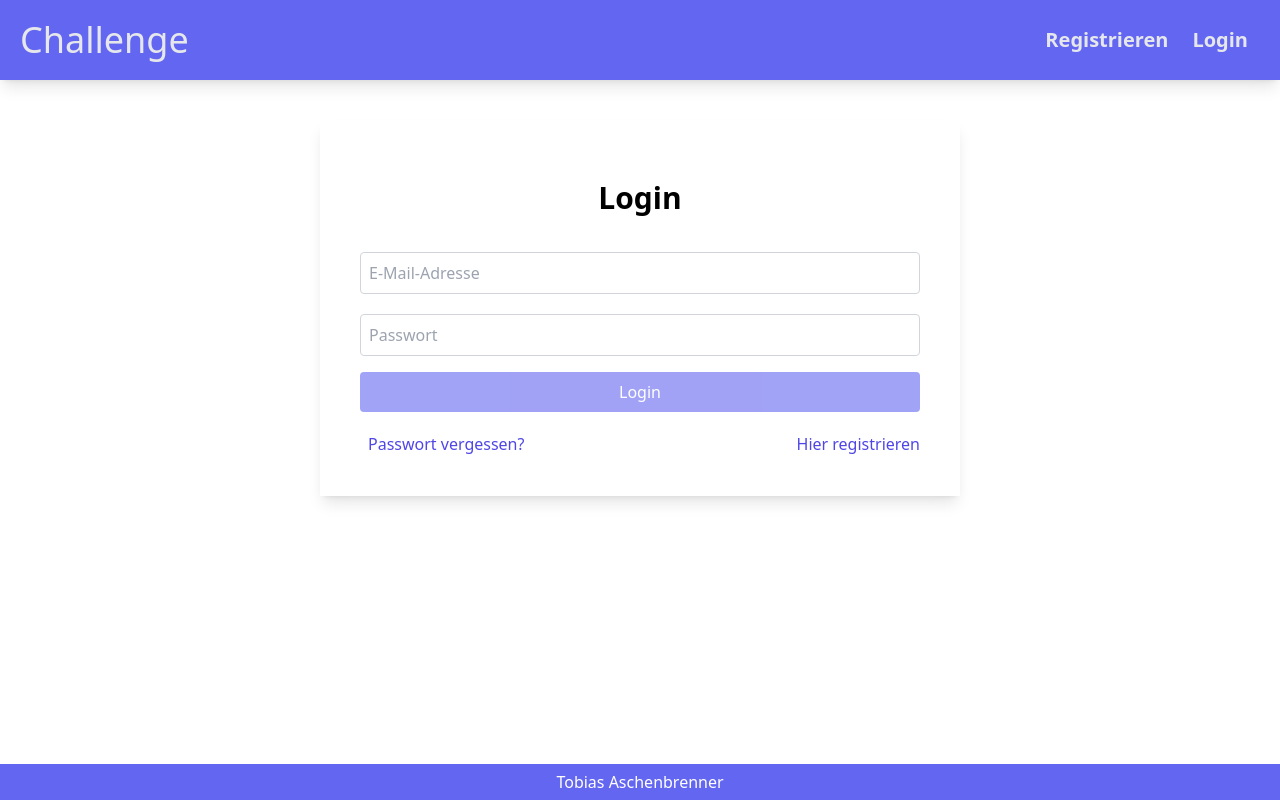
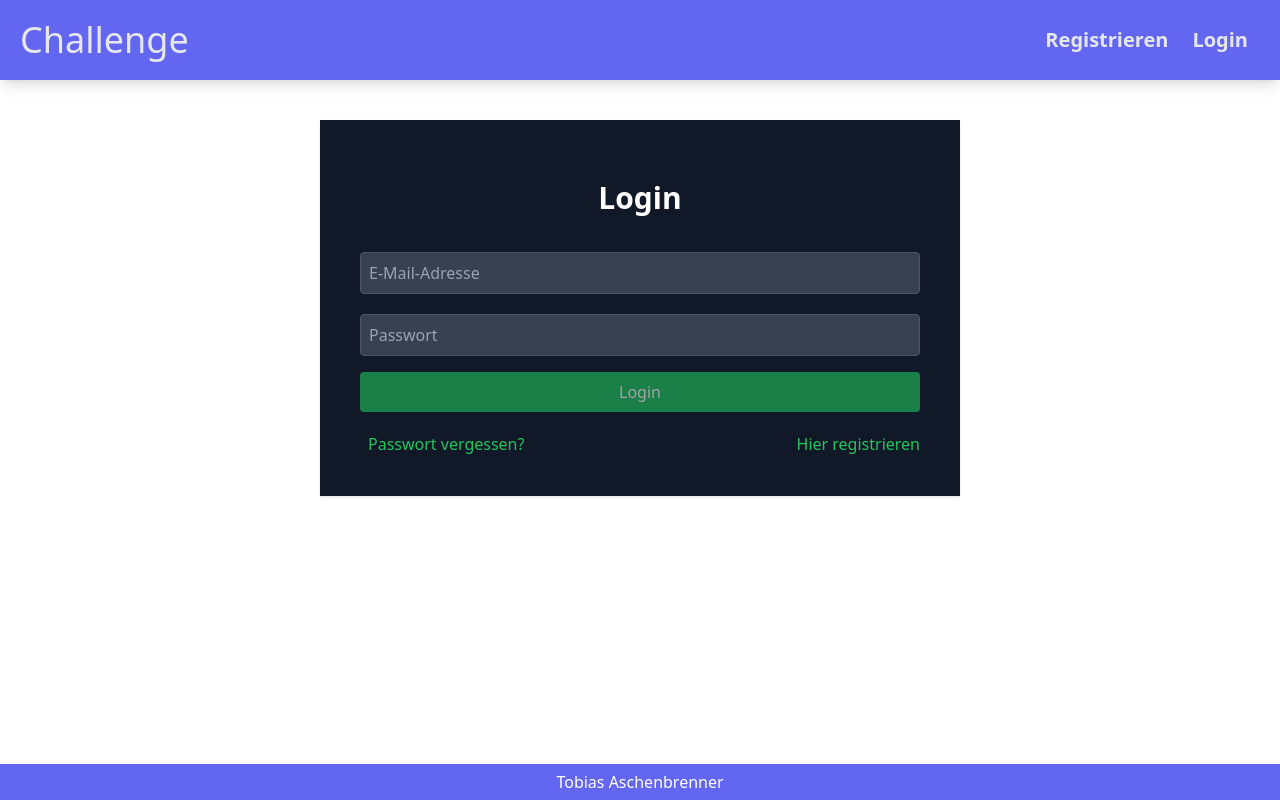
Before and after one commit to TobiasAschenbrenner/case-study-frontend, an Angular app: page /login in a window 1280 px wide. Built offline with nearby package versions, Linux system fonts and the light colour scheme.

Commit message:
💄 Update login component styling to match new color scheme

```diff
--- a/src/app/pages/login/login.component.html
+++ b/src/app/pages/login/login.component.html
@@ -1,10 +1,10 @@
-<div class="lg:w-3/6 mt-10 p-10 shadow-lg mx-auto">
-  <h3 class="text-3xl text-center font-semibold py-5">Login</h3>
+<div class="lg:w-3/6 mt-10 p-10 shadow mx-auto bg-gray-900">
+  <h3 class="text-3xl text-center font-semibold py-5 text-white">Login</h3>
   <form [formGroup]="loginForm" class="flex flex-col">
     <div class="flex flex-col mt-4 mb-1">
       <input
         formControlName="email"
-        class="p-2 border border-gray-300 rounded"
+        class="p-2 border border-gray-600 rounded bg-gray-700 text-white placeholder-gray-400"
         type="text"
         placeholder="E-Mail-Adresse"
       />
@@ -23,7 +23,7 @@
     <div class="flex flex-col mt-4 mb-1">
       <input
         formControlName="password"
-        class="p-2 border border-gray-300 rounded"
+        class="p-2 border border-gray-600 rounded bg-gray-700 text-white placeholder-gray-400"
         type="password"
         placeholder="Passwort"
       />
@@ -40,16 +40,20 @@
       [disabled]="loginForm.invalid"
       [class.disabled]="loginForm.invalid"
       (click)="login()"
-      class="bg-indigo-500 p-2 rounded mt-3 text-white"
+      class="bg-green-500 p-2 rounded mt-3 text-white hover:bg-green-600"
     >
       Login
     </button>
   </form>
   <div class="flex justify-between mt-5">
-    <a routerLink="/forget-password" class="text-indigo-600 ml-2 cursor-pointer"
+    <a
+      routerLink="/forget-password"
+      class="text-green-500 ml-2 cursor-pointer hover:text-green-600"
       >Passwort vergessen?</a
     >
-    <a routerLink="/register" class="text-indigo-600 ml-2 cursor-pointer"
+    <a
+      routerLink="/register"
+      class="text-green-500 ml-2 cursor-pointer hover:text-green-600"
       >Hier registrieren</a
     >
   </div>
```
